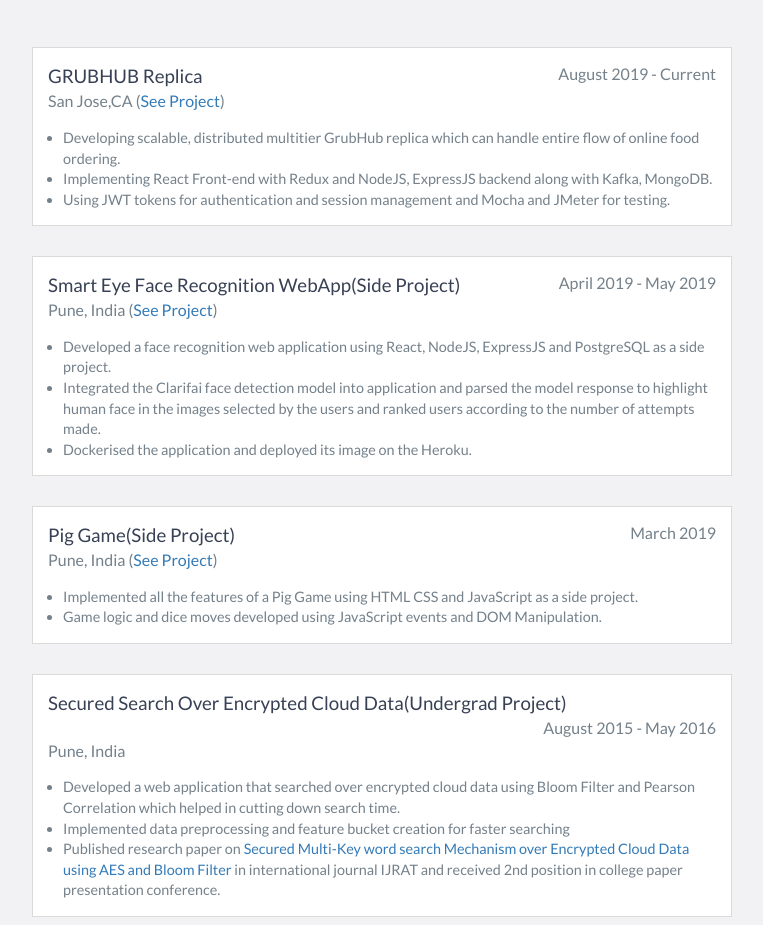
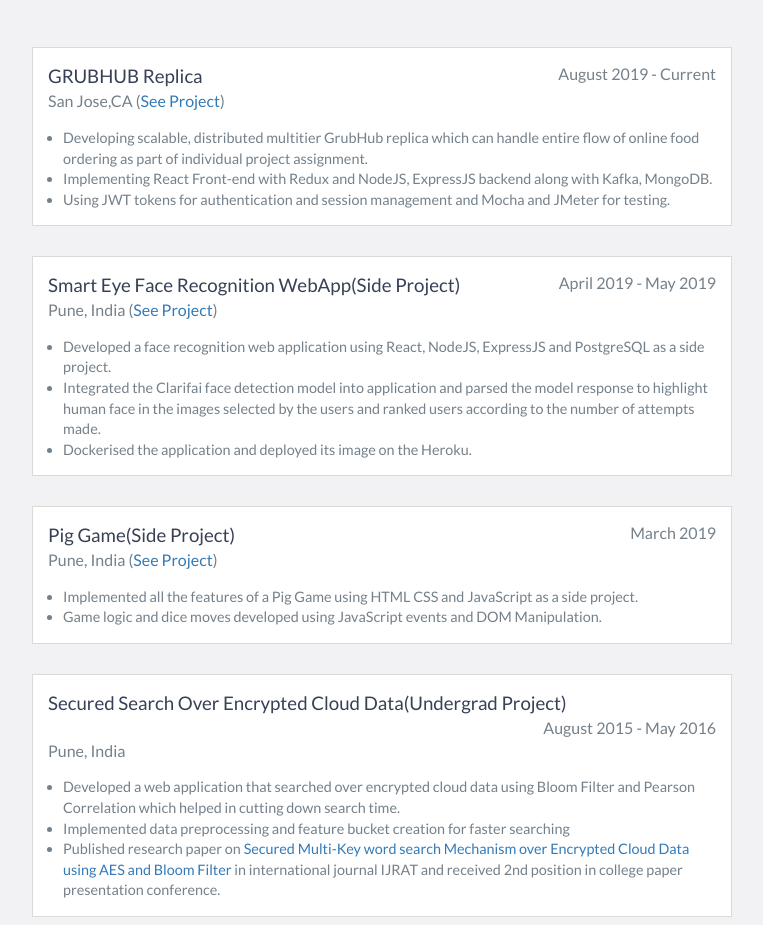
Before and after one commit to shubh08/my-portfolio, a website: page index.html in a window 1280 px wide. Shown: the part 2668-3593 px from the top of the page, without its empty margins (258-1021 px from the left). Drawn offline with nearby package versions, Linux system fonts and the light colour scheme.

Commit message:
Update index.html

```diff
--- a/index.html
+++ b/index.html
@@ -182,7 +182,7 @@
                 <ul>
                     <li>
                         Developing scalable, distributed multitier GrubHub replica which can handle entire flow of
-                        online food ordering.
+                        online food ordering as part of individual project assignment.
                     </li>
                     <li>
                         Implementing React Front-end with Redux and NodeJS, ExpressJS backend along with Kafka, MongoDB.
```
